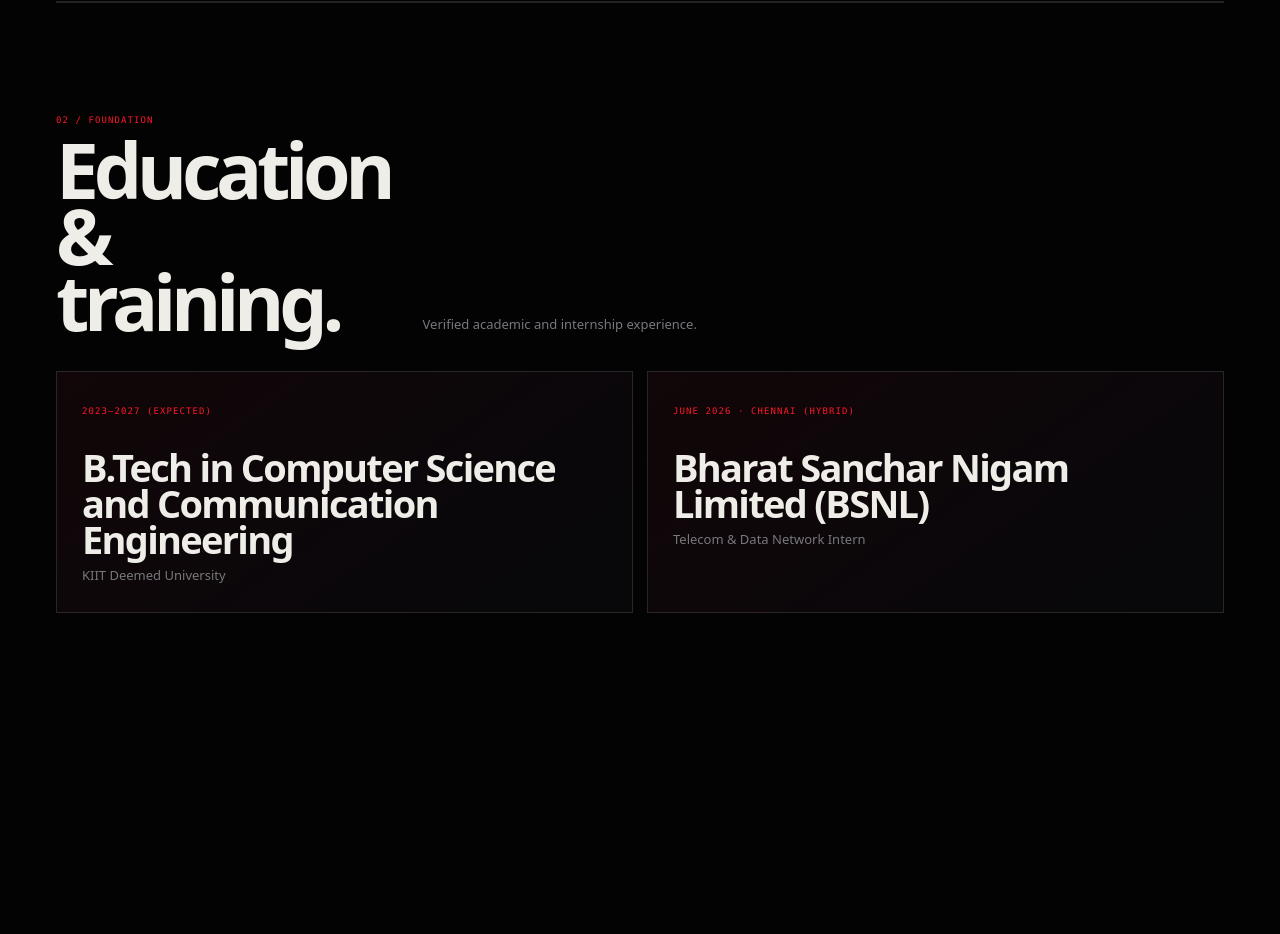
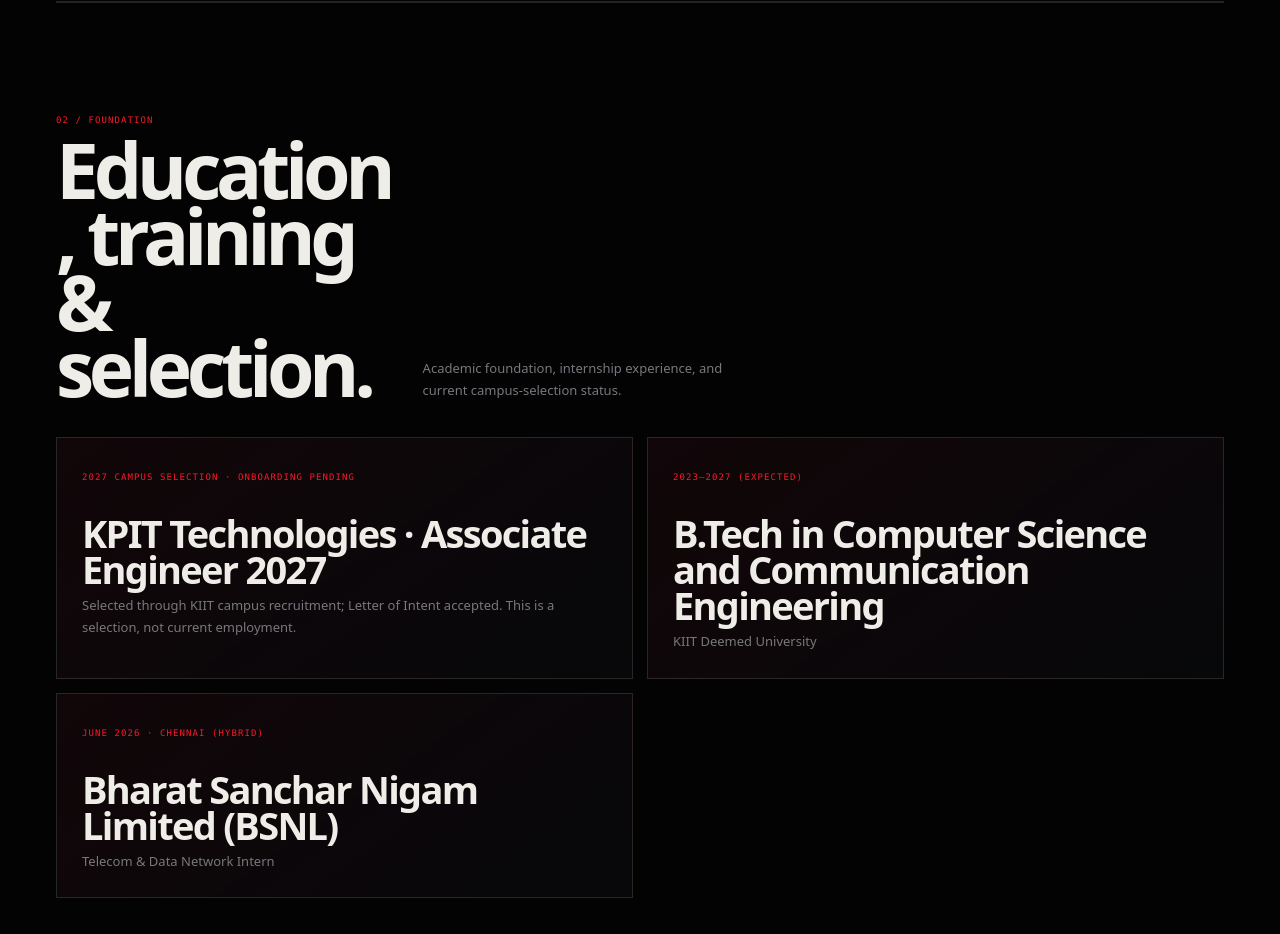
Before and after one commit to yorayriniwnl/Portfolio-Ayush-Roy, a Next.js app: page /resume in a window 1280 px wide. Shown: the part 2500-3434 px from the top of the page. Before the commit the page ends 3243 px from the top, so only its background shows below. Built offline with nearby package versions, Linux system fonts and the light colour scheme; no server answers.

Commit message:
resume: add accurate KPIT campus-selection status

```diff
--- a/src/app/resume/page.tsx
+++ b/src/app/resume/page.tsx
@@ -54,10 +54,15 @@
       <section className="resume-section resume-section--education" aria-labelledby="education-title">
         <div className="resume-section__heading">
           <span className="technical">02 / FOUNDATION</span>
-          <h2 id="education-title">Education &amp; training.</h2>
-          <p>Verified academic and internship experience.</p>
+          <h2 id="education-title">Education, training &amp; selection.</h2>
+          <p>Academic foundation, internship experience, and current campus-selection status.</p>
         </div>
         <div className="resume-education-list">
+          <article className="resume-education">
+            <span className="technical">2027 campus selection · onboarding pending</span>
+            <h3>KPIT Technologies · Associate Engineer 2027</h3>
+            <p>Selected through KIIT campus recruitment; Letter of Intent accepted. This is a selection, not current employment.</p>
+          </article>
           <article className="resume-education">
             <span className="technical">2023–2027 (Expected)</span>
             <h3>B.Tech in Computer Science and Communication Engineering</h3>
```
